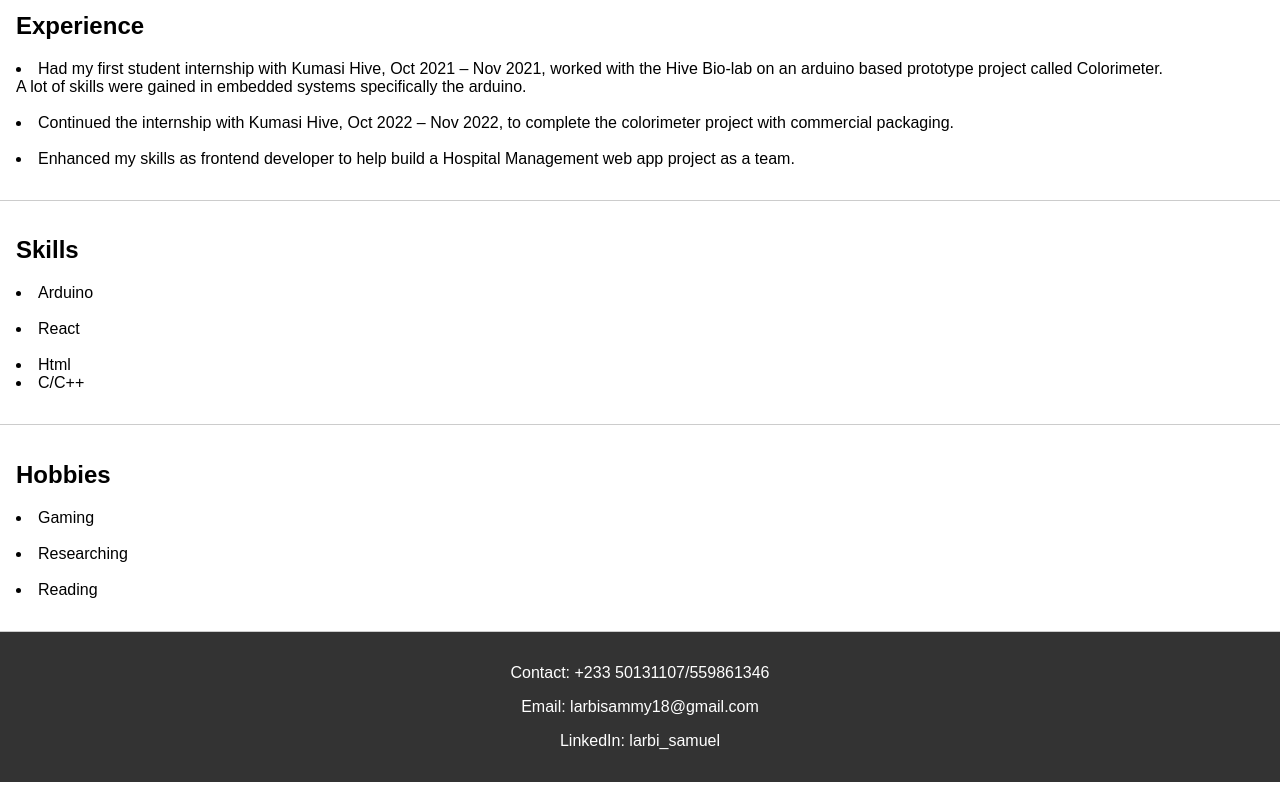
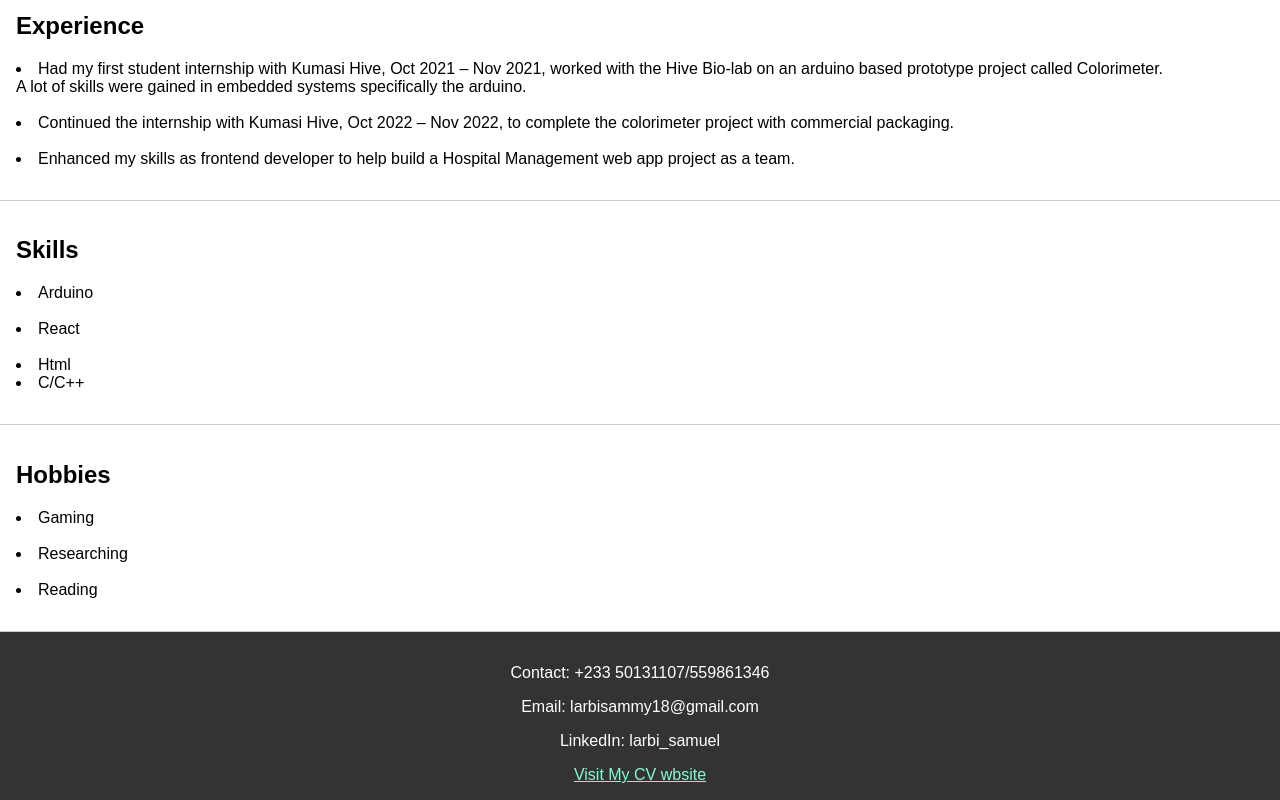
Before and after one commit to larbisamuel/larbisamuel.github.io, a plain HTML site: page index.html in a window 1280 px wide. Shown: the part 567-1367 px from the top of the page. Drawn offline with Linux system fonts and the light colour scheme.

Commit message:
link changes

```diff
--- a/newLyf.html
+++ b/index.html
@@ -4,7 +4,7 @@
     <meta charset="UTF-8">
     <meta name="viewport" content="width=device-width, initial-scale=1.0">
     <link rel ="stylesheet" href="styles.css">
-    <title>myCV_site</title>
+    <title>index</title>
 </head>
 <body>
     <header>
@@ -50,6 +50,7 @@
         <p>Contact: +233 50131107/559861346</p>
         <p>Email: larbisammy18@gmail.com</p>
         <p>LinkedIn: larbi_samuel</p>
+        <a href="https://larbisamuel.github.io/" class="link">Visit My CV wbsite</a>
     </footer>
 </body>
 </html>
--- a/styles.css
+++ b/styles.css
@@ -28,3 +28,7 @@ footer{
     text-align: center;
     padding: 1rem 0;
 }
+
+.link{
+    color:aquamarine;
+}
```
